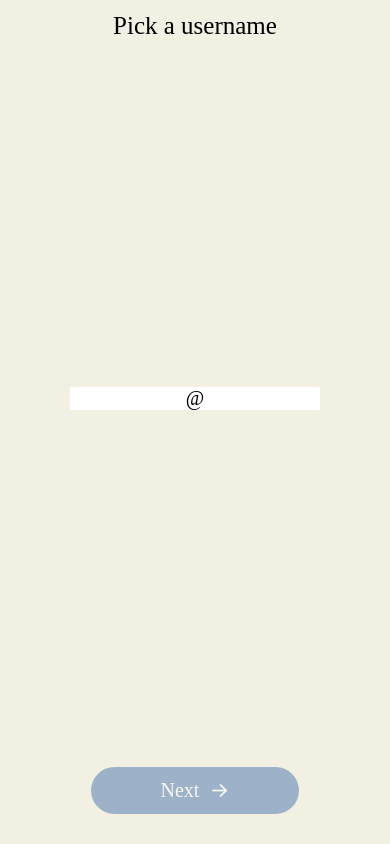
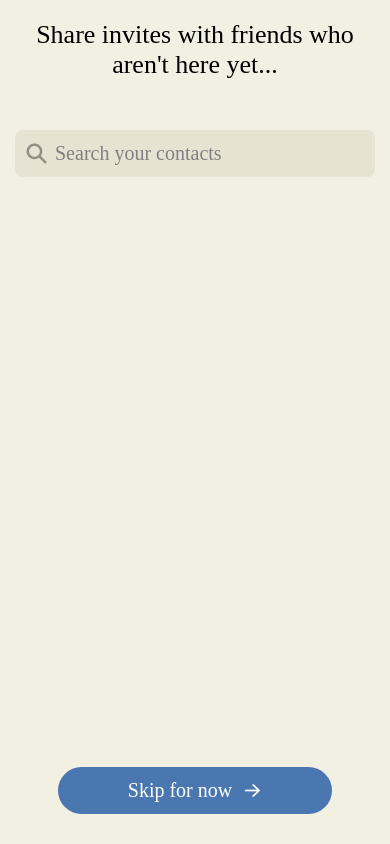
Before and after one commit to vikashyadav007/clubhouse_clone, a React Native app: screen /ShareInvites in a window 390 px wide. Built offline with nearby package versions, Linux system fonts and the light colour scheme.

Commit message:
add share invites

```diff
--- a/AppNavigation/AppNavigation.js
+++ b/AppNavigation/AppNavigation.js
@@ -8,12 +8,14 @@ import OtpSCreen from '../screens/OtpScreen/OtpScreen';
 import FullName from '../screens/FullName/FullName';
 import UserName from '../screens/UserName/UserName';
 import AddPhoto from '../screens/AddPhoto/AddPhoto';
+import ShareInvites from '../screens/ShareInvites/ShareInvites';
+import FollowFriends from '../screens/FollowFriends/FollowFriends';
 
 const flowStack = createStackNavigator();
 
 function FlowStack() {
   return (
-    <flowStack.Navigator initialRouteName="UserName">
+    <flowStack.Navigator initialRouteName="Welcome">
       <flowStack.Screen
         name="Welcome"
         component={Welcome}
@@ -44,6 +46,16 @@ function FlowStack() {
         component={AddPhoto}
         options={{headerShown: false}}
       />
+      <flowStack.Screen
+        name="ShareInvites"
+        component={ShareInvites}
+        options={{headerShown: false}}
+      />
+      <flowStack.Screen
+        name="FollowFriends"
+        component={FollowFriends}
+        options={{headerShown: false}}
+      />
     </flowStack.Navigator>
   );
 }
--- a/components/NextButton.js
+++ b/components/NextButton.js
@@ -14,7 +14,9 @@ const NextButton = props => {
         props.opacity === 1 && props.onPress();
       }}>
       <View style={{...styles.blueContainer, opacity: props.opacity}}>
-        <Text style={{...fontStyles.SemiBold, ...styles.text}}>Next</Text>
+        <Text style={{...fontStyles.SemiBold, ...styles.text}}>
+          {props.text}
+        </Text>
         <AntDesign name="arrowright" color={colors.white} size={20} />
       </View>
     </TouchableOpacity>
--- a/screens/AddPhoto/AddPhoto.js
+++ b/screens/AddPhoto/AddPhoto.js
@@ -11,7 +11,13 @@ const FullName = props => {
   return (
     <View style={styles.screen}>
       <View style={styles.topView}>
-        <Text style={{...fontStyles.SemiBold, ...styles.skipText}}>Skip</Text>
+        <Text
+          style={{...fontStyles.SemiBold, ...styles.skipText}}
+          onPress={() => {
+            props.navigation.navigate('ShareInvites');
+          }}>
+          Skip
+        </Text>
         <Text style={{...fontStyles.SemiBold, ...styles.topText}}>
           Great! Now add a Photo?
         </Text>
@@ -23,9 +29,10 @@ const FullName = props => {
       </View>
       <View style={styles.bottomView}>
         <NextButton
+          text="Next"
           opacity={0.5}
           onPress={() => {
-            props.navigation.navigate('UserName');
+            // props.navigation.navigate('UserName');
           }}
         />
       </View>
@@ -57,7 +64,7 @@ const styles = StyleSheet.create({
   whiteContainer: {
     backgroundColor: colors.white,
     borderRadius: 70,
-    height: 180,
+    height: 170,
     width: 170,
     alignItems: 'center',
     justifyContent: 'center',
--- a/screens/FullName/FullName.js
+++ b/screens/FullName/FullName.js
@@ -20,6 +20,7 @@ const FullName = props => {
         <View style={styles.nameRow}>
           <View style={styles.whiteContainer}>
             <TextInput
+              autoCapitalize="characters"
               placeholder="First"
               style={{...fontStyles.SemiBold, ...styles.textInput}}
               keyboardType="default"
@@ -32,6 +33,7 @@ const FullName = props => {
           </View>
           <View style={styles.whiteContainer}>
             <TextInput
+              autoCapitalize="characters"
               placeholder="Last"
               style={{...fontStyles.SemiBold, ...styles.textInput}}
               keyboardType="default"
@@ -49,6 +51,7 @@ const FullName = props => {
       </View>
       <View style={styles.bottomView}>
         <NextButton
+          text="Next"
           opacity={
             first && last
               ? first.length >= 1 && last.length >= 1
--- a/screens/OtpScreen/OtpScreen.js
+++ b/screens/OtpScreen/OtpScreen.js
@@ -43,9 +43,13 @@ const OtpSCreen = props => {
         </Text>
       </View>
       <View style={styles.bottomView}>
-        <NextButton opacity={otp ? (otp.length === 6 ? 1 : 0.5) : 0.5} onPress={()=>{
-          props.navigation.navigate('FullName');
-        }}/>
+        <NextButton
+          text="Next"
+          opacity={otp ? (otp.length === 6 ? 1 : 0.5) : 0.5}
+          onPress={() => {
+            props.navigation.navigate('FullName');
+          }}
+        />
       </View>
     </View>
   );
--- a/screens/PhoneNumber/PhoneNumber.js
+++ b/screens/PhoneNumber/PhoneNumber.js
@@ -63,6 +63,7 @@ const PhoneNumber = props => {
       </View>
       <View style={styles.bottomView}>
         <NextButton
+          text="Next"
           opacity={number ? (number.length === 11 ? 1 : 0.5) : 0.5}
           onPress={() => {
             props.navigation.navigate('OtpSCreen');
--- /dev/null
+++ b/screens/ShareInvites/ShareInvites.js
@@ -0,0 +1,93 @@
+import React, {useState} from 'react';
+import {View, Text, StyleSheet, Image, TextInput} from 'react-native';
+
+import colors from '../../utils/colors';
+import fontStyles from '../../utils/fontStyles';
+import NextButton from '../../components/NextButton';
+import Ionicons from 'react-native-vector-icons/Ionicons';
+
+const ShareInvites = props => {
+  const [searchWord, setSearchWord] = useState();
+  return (
+    <View style={styles.screen}>
+      <View style={styles.topView}>
+        <Text style={{...fontStyles.SemiBold, ...styles.topText}}>
+          Share invites with friends who aren't here yet...
+        </Text>
+        <View style={styles.inputRow}>
+          <Ionicons
+            name="search-sharp"
+            color={colors.search_text_color}
+            size={25}
+          />
+          <View style={styles.inputView}>
+            <TextInput
+              autoCapitalize="none"
+              placeholder="Search your contacts"
+              keyboardType="default"
+              placeholderTextColor={colors.grey}
+              style={{...fontStyles.SemiBold, ...styles.textInput}}
+              maxLength={11}
+              type="number"
+              value={searchWord}
+              onChangeText={value => {
+                setSearchWord(value);
+              }}
+            />
+          </View>
+        </View>
+      </View>
+      <View style={styles.bottomView}>
+        <NextButton
+          text="Skip for now"
+          opacity={1}
+          onPress={() => {
+            props.navigation.navigate('FollowFriends');
+          }}
+        />
+      </View>
+    </View>
+  );
+};
+
+const styles = StyleSheet.create({
+  screen: {
+    flex: 1,
+    backgroundColor: colors.background_color,
+    alignItems: 'center',
+    justifyContent: 'space-between',
+  },
+  topView: {
+    marginTop: 20,
+    width: '100%',
+    paddingHorizontal: 15,
+  },
+  topText: {
+    fontSize: 26,
+    textAlign: 'center',
+    marginHorizontal: 15,
+  },
+  bottomView: {
+    marginBottom: 30,
+  },
+  inputRow: {
+    backgroundColor: colors.dark_background_color,
+    paddingHorizontal: 10,
+    paddingVertical: 10,
+    borderRadius: 8,
+    marginTop: 50,
+    flexDirection: 'row',
+    alignItems: 'center',
+  },
+  inputView: {
+    flex: 6,
+  },
+  textInput: {
+    fontSize: 20,
+    paddingVertical: 0,
+    marginLeft: 5,
+    color: colors.search_text_color,
+  },
+});
+
+export default ShareInvites;
--- a/screens/UserName/UserName.js
+++ b/screens/UserName/UserName.js
@@ -62,6 +62,7 @@ const UserName = props => {
       </View>
       <View style={styles.bottomView}>
         <NextButton
+          text="Next"
           opacity={getOpacity()}
           onPress={() => {
             props.navigation.navigate('AddPhoto');
--- a/utils/colors.js
+++ b/utils/colors.js
@@ -5,4 +5,6 @@ export default {
   blue: '#4a77af',
   grey: 'grey',
   red: 'red',
+  dark_background_color: '#e7e3d3',
+  search_text_color: '#928e84',
 };
```
